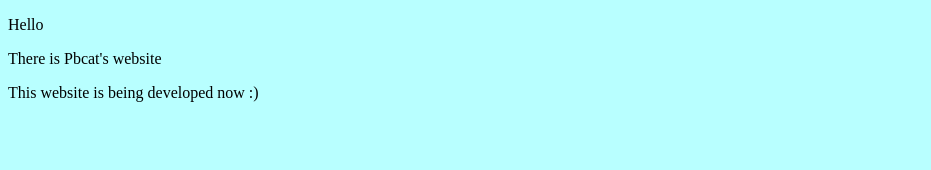
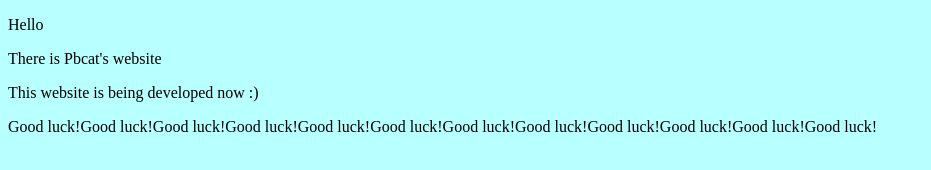
Before and after one commit to PBCAT2022cat/PBCAT2022cat.github.io, a plain HTML site: page index.html in a window 1280 px wide. Shown: the whole page, without its empty margins (0-931 px from the left). Drawn offline with Linux system fonts and the light colour scheme.

Commit message:
Update index.html

```diff
--- a/index.html
+++ b/index.html
@@ -16,6 +16,8 @@
     <p>Hello</p>
     <p>There is Pbcat's website</p>
     <p>This website is being developed now  :)</p>
+    <p>Good luck!Good luck!Good luck!Good luck!Good luck!Good luck!Good
+      luck!Good luck!Good luck!Good luck!Good luck!Good luck!</p>
   </body>
 
 </html>
```
